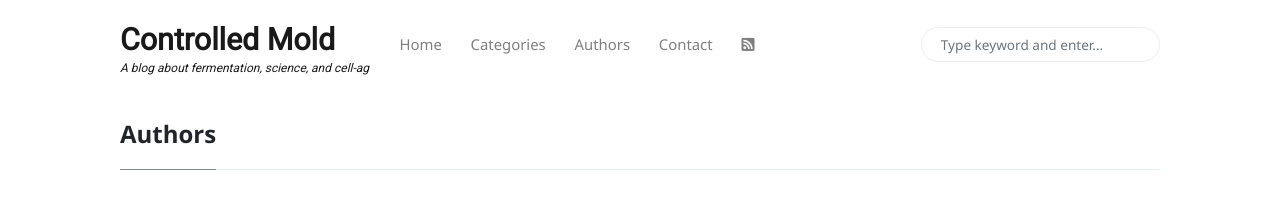
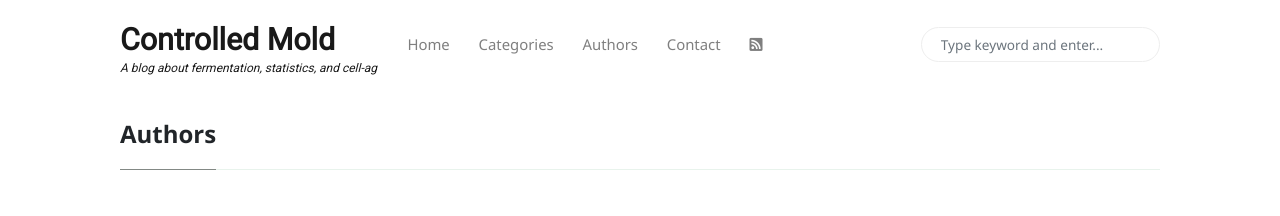
Before and after one commit to ControlledMold/ControlledMold.github.io, a Jekyll site: the page built from _pages/authors-list.html, in a window 1280 px wide. Shown: the top 216 px of the page. Built offline with Jekyll 4.4.1, drawn with Linux system fonts in a browser that asks for light colours; nearby versions of some CDN libraries; comment, search, counter and statistics services are not loaded.

Commit message:
update taglnie

```diff
--- a/_config.yml
+++ b/_config.yml
@@ -1,6 +1,6 @@
 # Site
 name: 'Controlled Mold'
-description: 'A blog about fermentation, science, and cell-ag'
+description: 'A blog about fermentation, statistics, and cell-ag'
 logo: 'assets/images/logo.png'
 favicon: 'assets/images/favicon.ico'
 email: 'cam.davidson.pilon@gmail.com'
```
